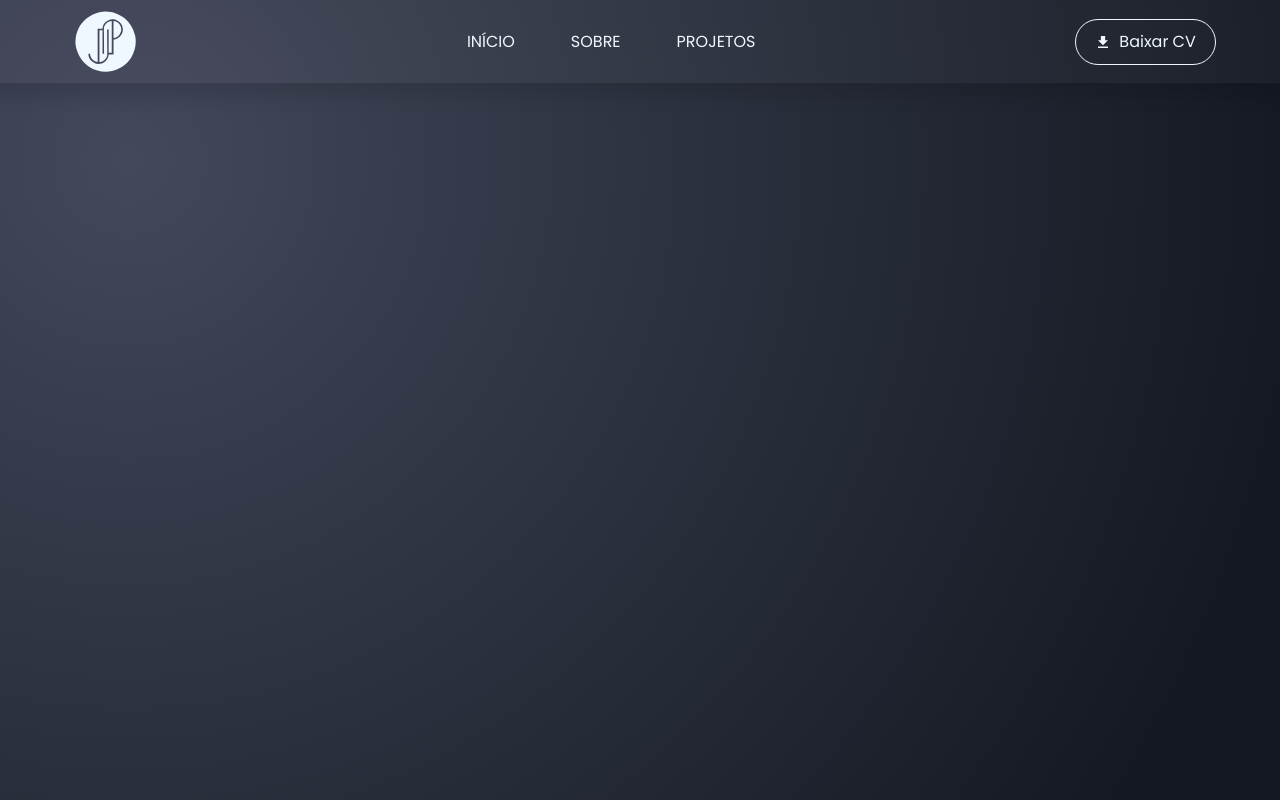
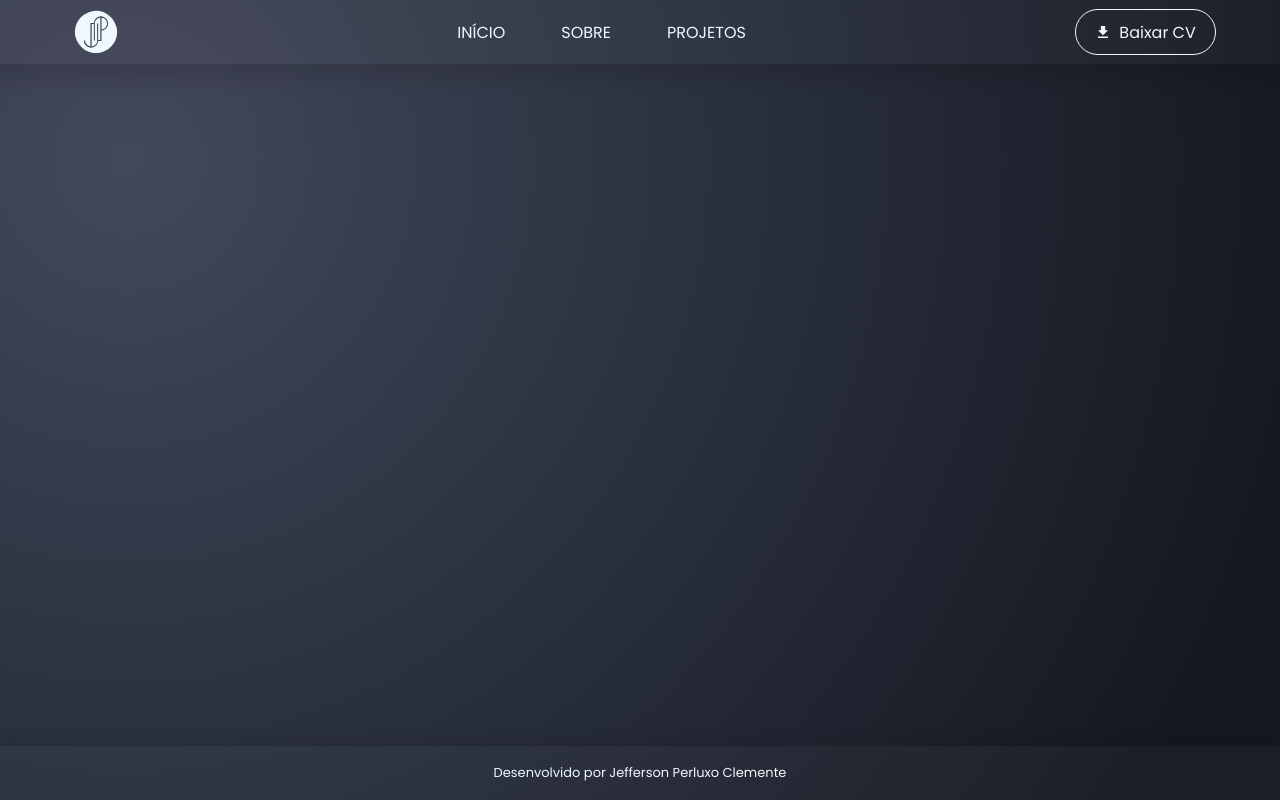
Before and after one commit to JPerluxo/Portfolio-React, a React (Create React App) app: page /projects in a window 1280 px wide. Built offline with nearby package versions, Linux system fonts and the light colour scheme.

Commit message:
Componentização do Footer; Ajustes na Home

```diff
--- a/src/App.css
+++ b/src/App.css
@@ -6,7 +6,25 @@
     font-weight: 400;
 }
 
-html, body { height: 100%; }
+:root, * { box-sizing: border-box; }
+
+html, body, #root {
+  height: 100%;
+  margin: 0;
+  padding: 0;
+}
+
+.app {
+  min-height: 100vh;
+  display: flex;
+  flex-direction: column;
+}
+
+.main {
+  flex: 1 0 auto;
+  margin: 0;
+  padding: 0;
+}
 
 body {
     margin: 0;
--- a/src/App.jsx
+++ b/src/App.jsx
@@ -4,14 +4,20 @@ import "./App.css";
 import { BrowserRouter, Routes, Route } from "react-router-dom";
 import Header from "./components/Header";
 import Home from "./pages/Home";
+import Footer from "./components/Footer";
 
 function App() {
   return (
     <BrowserRouter>
-      <Header/>
-      <Routes>
-        <Route path="/" element={<Home/>}/>
-      </Routes>
+      <div className="app">
+        <Header/>
+        <main className="main">
+          <Routes>
+            <Route path="/" element={<Home />} />
+          </Routes>
+        </main>
+        <Footer/>
+      </div>
     </BrowserRouter>
   );
 }
--- /dev/null
+++ b/src/components/Footer/index.jsx
@@ -0,0 +1,12 @@
+import React from "react";
+import styles from "./index.module.css";
+
+const Footer = () => {
+  return (
+    <footer className={styles.footer}>
+      <p>Desenvolvido por Jefferson Perluxo Clemente</p>
+    </footer>
+  )
+}
+
+export default Footer;
--- /dev/null
+++ b/src/components/Footer/index.module.css
@@ -0,0 +1,9 @@
+.footer {
+    width: 100%;
+    padding: .25rem .75rem;
+    background-color: rgba(255,255,255,.03);
+    box-shadow: 0 .4rem 1rem .5rem rgba(0,0,0,.1);
+    display: flex;
+    justify-content: center;
+    font-size: small;
+}
--- a/src/pages/Home/index.jsx
+++ b/src/pages/Home/index.jsx
@@ -25,7 +25,7 @@ const Home = () => {
             <a href="https://www.linkedin.com/in/jperluxo/" target="_blank" rel="noopener noreferrer">
               <span><FaLinkedin aria-hidden={true}/>LinkedIn</span>
             </a>
-            <a href={data.profile?.html_url} target="_blank" rel="noopener noreferrer">
+            <a href="https://github.com/JPerluxo" target="_blank" rel="noopener noreferrer">
               <span><FaGithub aria-hidden={true}/>GitHub</span>
             </a>
           </div>
```
